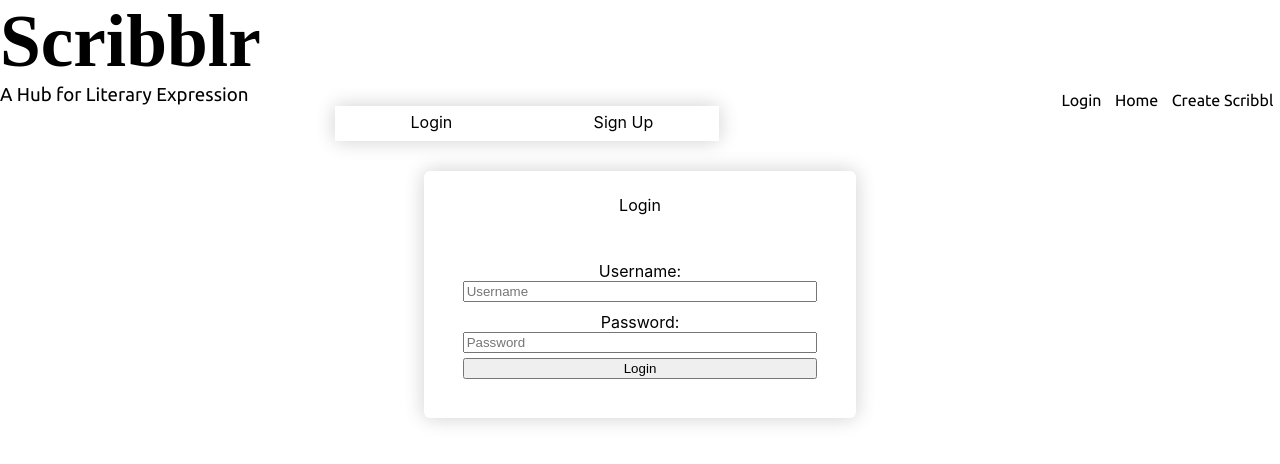
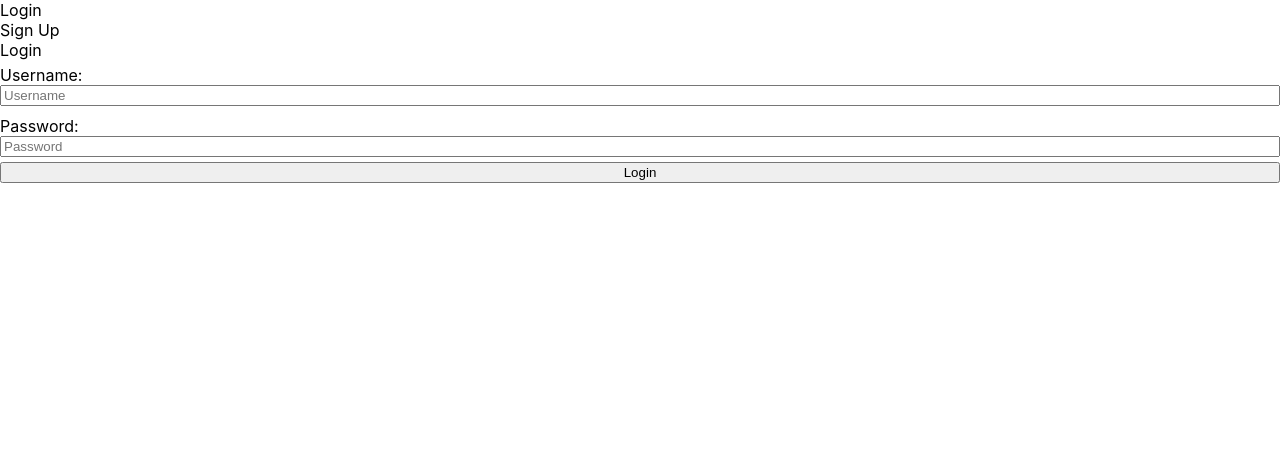
Before and after one commit to ashleyfrancisco06/scribblr, a React (Create React App) app: page /login in a window 1280 px wide. Shown: the top 464 px of the page. Built offline with nearby package versions, Linux system fonts and the light colour scheme; no server answers; a web font is replaced by a local one.

Commit message:
Auth front-end routing

```diff
--- a/src/auth/index.js
+++ b/src/auth/index.js
@@ -36,7 +36,7 @@ router.post('/signup', (req, res, next) => {
         .then(user => {
             console.log('user', user)
             if(!user) {
-                bcrypt.hash(req.body.password, saltRounds) // saltRounds is number of times, more is stronger
+                bcrypt.hash(req.body.password, 8) // saltRounds is number of times, more is stronger
                     .then(hash => {
 
                         const user = {
--- a/src/components/App/App.js
+++ b/src/components/App/App.js
@@ -63,10 +63,10 @@ class App extends Component {
               />)
             }
           />
-
+{/*
           <Route
-            path='/login'
-            component={RenderLogin} />
+            path={'/login'}
+            component={RenderLogin} /> */}
           <Route
             path='/create-scribbl'
             component={CreatePost}
--- a/src/components/Login/Login.js
+++ b/src/components/Login/Login.js
@@ -1,4 +1,5 @@
 import React, { Component } from 'react'
+import { Redirect } from "react-router-dom"
 import "./login.css"
 
 // https://www.youtube.com/watch?v=OWYxMCfcTbY this video helped with login and sign up forms for front end( React)
@@ -12,8 +13,9 @@ class Login extends Component {
     }
 
     submitLogin(e) {
-
-     }
+        // if login successful...
+        return <Redirect to='/scribbls'/>
+    }
     render() {
         return (
             <div className='inner-container'>
--- a/src/index.js
+++ b/src/index.js
@@ -1,11 +1,11 @@
 import React from 'react';
 import ReactDOM from 'react-dom';
-import {BrowserRouter} from 'react-router-dom'
+import {BrowserRouter} from 'react-router-dom';
 import './index.css';
-import App from './components/App/App';
+import RenderLogin from './components/RenderLogin-SignUp/RenderLogin-SignUp';
 
 ReactDOM.render((
     <BrowserRouter>
-        <App />
+        <RenderLogin />
     </BrowserRouter>)
     , document.getElementById('root'));
```
